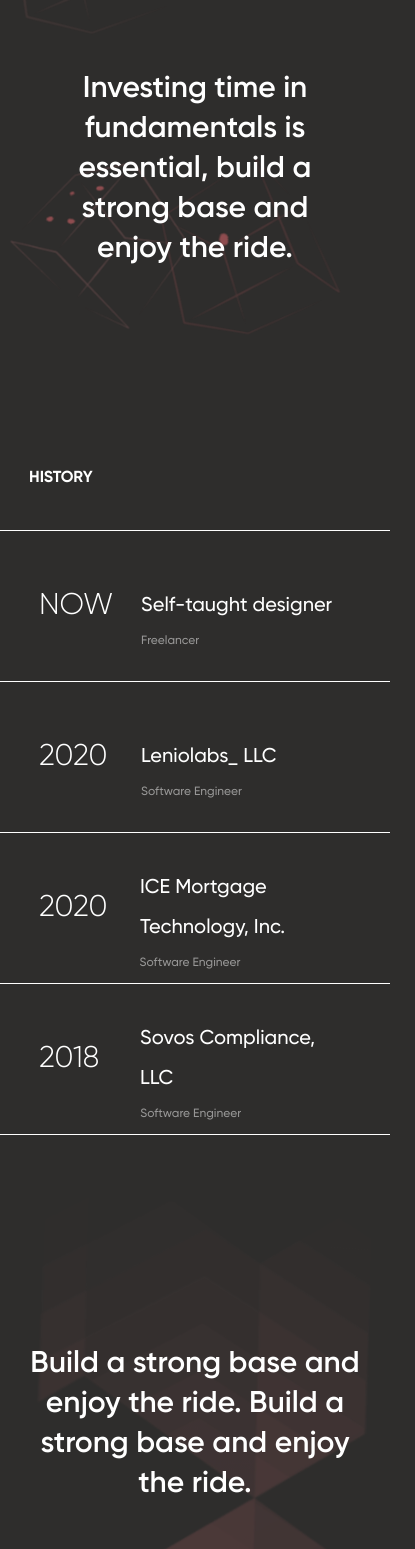
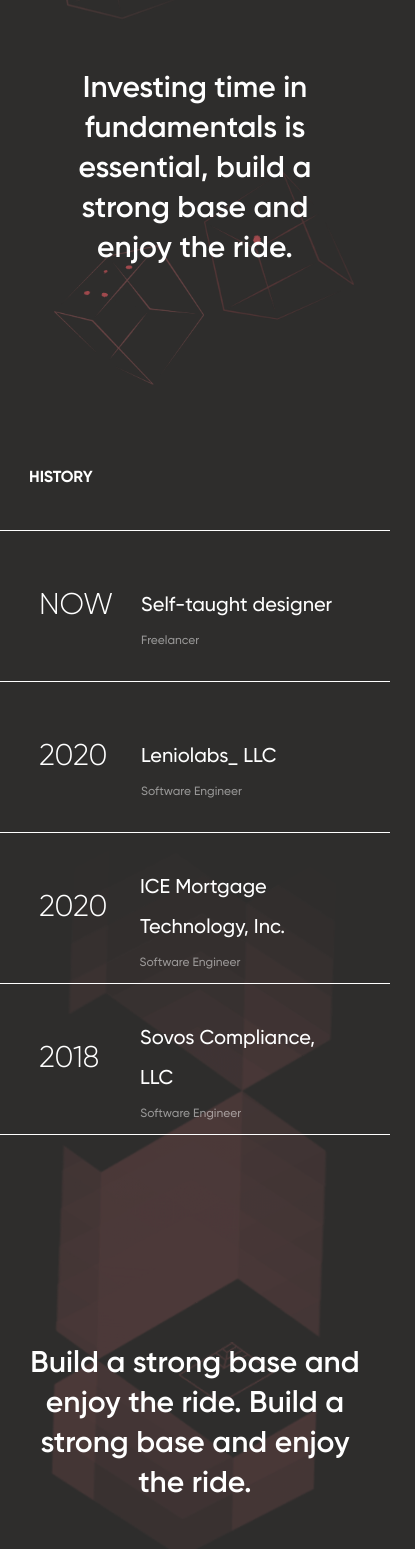
Before and after one commit to faculedesma/fledesma-dev, a React (Vite) app: page / in a window 390 px wide. Shown: the part 4222-5771 px from the top of the page, 415 px wide, since content can reach past the window. Built offline with nearby package versions, Linux system fonts and the light colour scheme.

Commit message:
fix: update notes bgs

```diff
--- a/src/components/history/history.scss
+++ b/src/components/history/history.scss
@@ -97,20 +97,6 @@
     ease-in-out forwards;
 }
 
-@keyframes ilusion-loop {
-  0% {
-    transform: scale(1) rotate(-2deg) skew(0deg);
-  }
-
-  50% {
-    transform: scale(-1) rotate(4deg) skew(2deg);
-  }
-
-  100% {
-    transform: scale(1) rotate(-2deg) skew(0deg);
-  }
-}
-
 @media only screen and (min-width: 320px) and (max-width: 480px) {
   .history {
     width: 100%;
--- a/src/components/notes/NoteTwo.tsx
+++ b/src/components/notes/NoteTwo.tsx
@@ -16,13 +16,14 @@ const NoteTwo = () => {
 
   const isInViewport = useIntersection(
     noteTwoRef,
-    isMobile ? -100 : -300
+    isMobile ? -50 : -100
   );
   const { x, y } = useCursorPosition();
 
   useEffect(() => {
     if (isInViewport) {
       noteTwoRef.current?.classList.add('show-note');
+      noteTwoRef.current?.classList.add('show-dices');
     }
   }, [isInViewport]);
 
--- a/src/components/notes/notes.scss
+++ b/src/components/notes/notes.scss
@@ -35,6 +35,7 @@
   }
 
   &-two {
+    position: relative;
     height: 1000px;
   }
 
@@ -44,9 +45,9 @@
     img {
       position: absolute;
       right: 0;
-      top: 0;
+      bottom: 0;
       opacity: 0.2;
-      transform: scale(1) rotate(0deg) translate(0 150px);
+      transform: scale(0.8) rotate(0deg) translate(0 150px);
       animation: ilusion-loop calc($golden-ratio-time * 8)
         ease-in-out infinite;
     }
@@ -58,23 +59,8 @@
 
   img {
     position: relative;
-    opacity: 0.5;
-    transform: scale(1, 1);
-    filter: brightness(100%);
-    animation: dice-loop calc($golden-ratio-time * 8)
-      ease-in-out infinite;
-  }
-
-  img:nth-child(1) {
-    translate: 0 -100%;
-  }
-
-  img:nth-child(2) {
-    translate: 0 100%;
-  }
-
-  img:nth-child(3) {
-    translate: 0 0;
+    opacity: 0.8;
+    scale: 0 0;
   }
 }
 
@@ -85,30 +71,39 @@
   }
 }
 
-@keyframes dice-loop {
+.show-dices {
+  .dices {
+    img {
+      animation: scale-fade-in calc($golden-ratio-time / 2)
+        ease-in-out forwards;
+    }
+    img:nth-child(1) {
+      translate: 0 -100%;
+    }
+
+    img:nth-child(2) {
+      translate: 0 100%;
+      animation-delay: calc($golden-ratio-time / 4);
+    }
+
+    img:nth-child(3) {
+      translate: 0 50%;
+      animation-delay: calc($golden-ratio-time / 4);
+    }
+  }
+}
+
+@keyframes ilusion-loop {
   0% {
-    filter: brightness(100%);
-    transform: scale(1, 1);
-  }
-
-  25% {
-    filter: brightness(120%);
-    transform: scale(1.2, 1.2);
+    transform: scale(0.8) rotate(-2deg) skew(0deg);
   }
 
   50% {
-    filter: brightness(150%);
-    transform: scale(1.2, 1.2);
-  }
-
-  75% {
-    filter: brightness(120%);
-    transform: scale(0.9, 0.9);
+    transform: scale(-0.8) rotate(4deg) skew(2deg);
   }
 
   100% {
-    filter: brightness(100%);
-    transform: scale(1, 1);
+    transform: scale(0.8) rotate(-2deg) skew(0deg);
   }
 }
 
```
